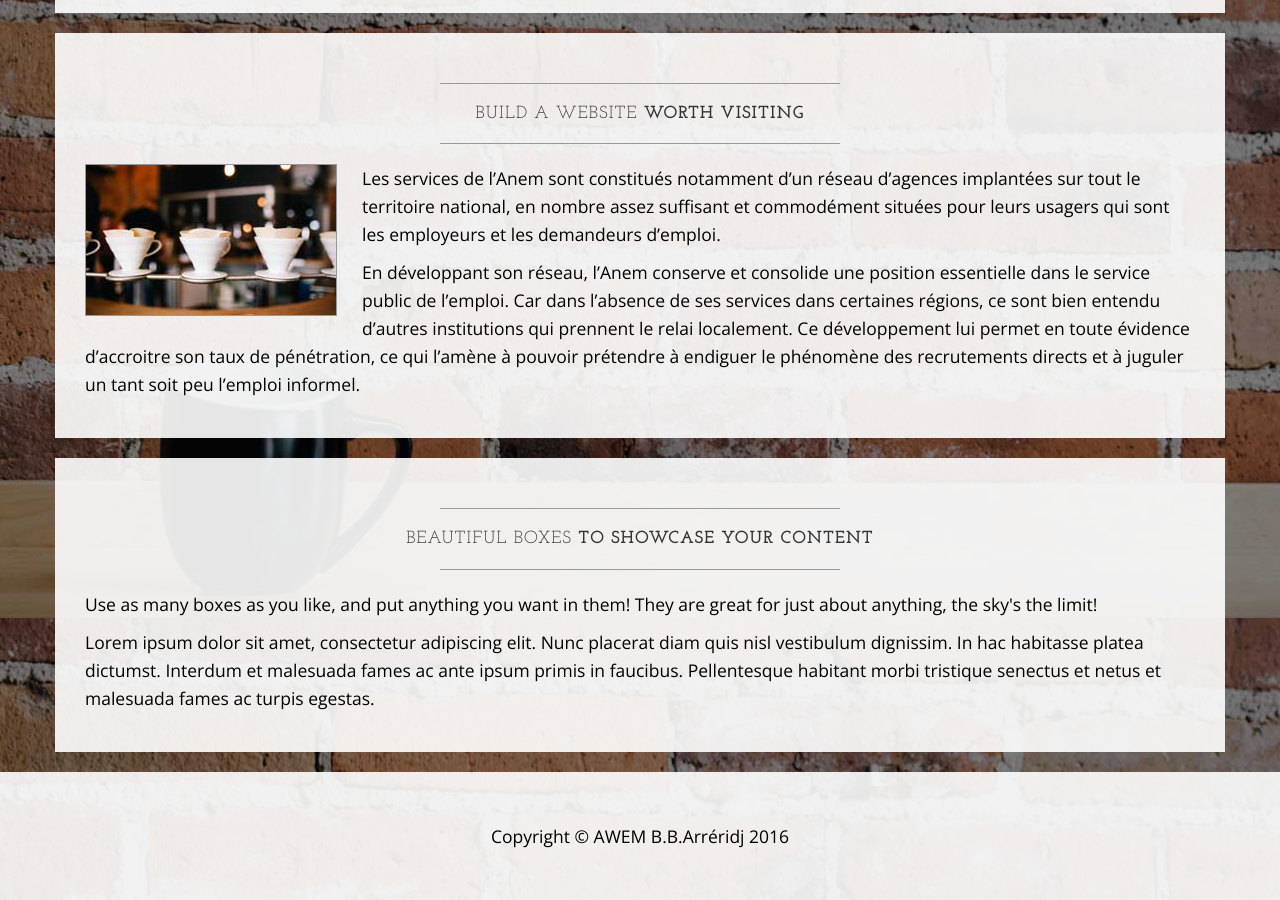
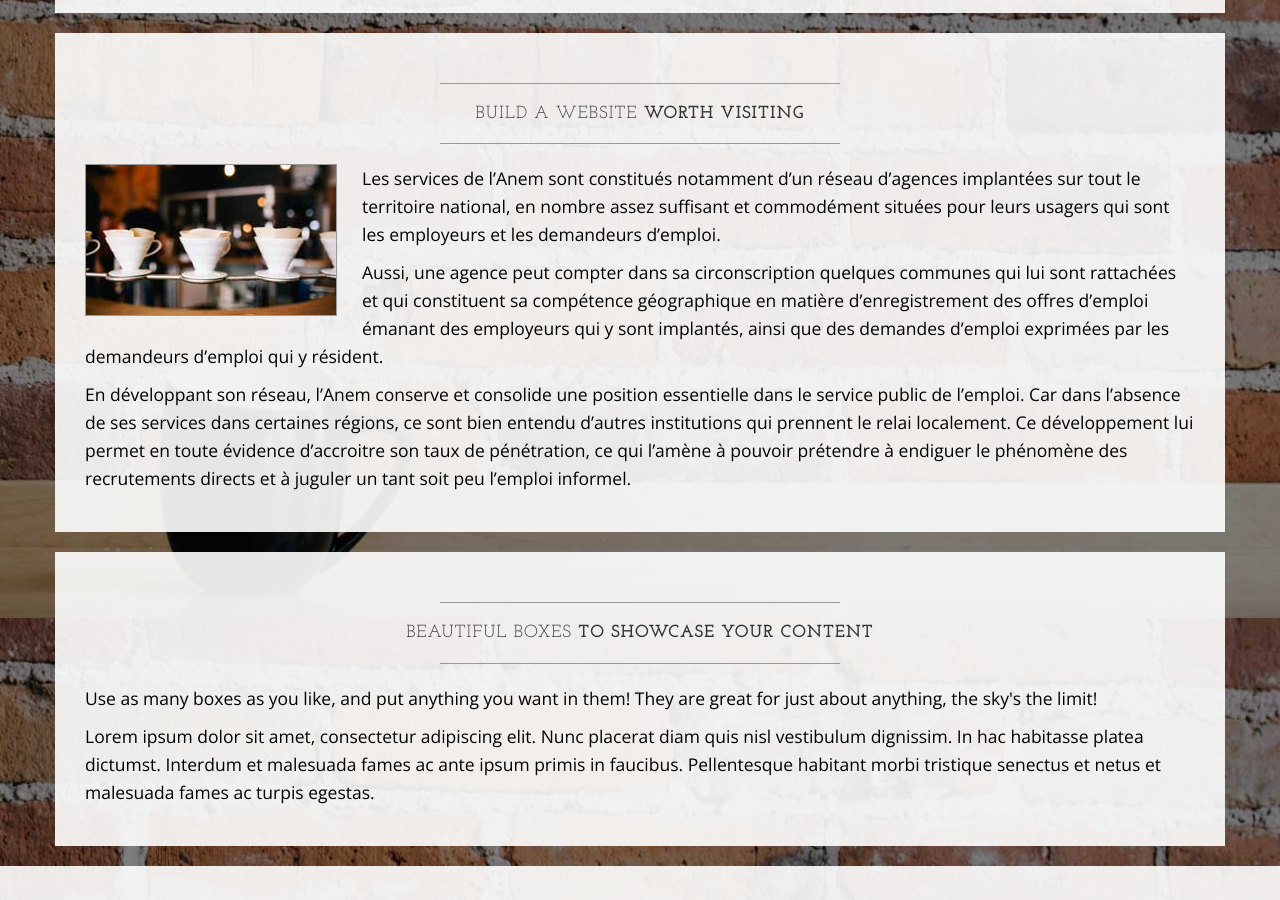
Before and after one commit to anembba/anem.bba.github.com, a Jekyll site: the page built from index.html, in a window 1280 px wide and 900 px high, scrolled down 1182 px. Built offline with Jekyll 4.4.1, drawn with Linux system fonts in a browser that asks for light colours.

Commit message:
update index;html

```diff
--- a/index.html
+++ b/index.html
@@ -65,8 +65,8 @@ title: Malekbenz, Weblog
 					<img class="img-responsive img-border img-left" src="img/intro-pic.jpg" alt="">
 					<hr class="visible-xs">
 					<p>Les services de l’Anem sont constitués notamment d’un réseau d’agences implantées sur tout le territoire national, en nombre assez suffisant et commodément situées pour leurs usagers qui sont les employeurs et les demandeurs d’emploi.</p>
+					<p>Aussi, une agence peut compter dans sa circonscription quelques communes qui lui sont rattachées et qui constituent sa compétence géographique en matière d’enregistrement des offres d’emploi émanant des employeurs qui y sont implantés, ainsi que des demandes d’emploi exprimées par les demandeurs d’emploi qui y résident.</p>
 					<p>En développant son réseau, l’Anem conserve et consolide une position essentielle dans le service public de l’emploi. Car dans l’absence de ses services dans certaines régions, ce sont bien entendu d’autres institutions qui prennent le relai localement. Ce développement lui permet en toute évidence d’accroitre son taux de pénétration, ce qui l’amène à pouvoir prétendre à endiguer le phénomène des recrutements directs et à juguler un tant soit peu l’emploi informel.</p>
-					<p></p>
 				</div>
 			</div>
 		</div>
```
